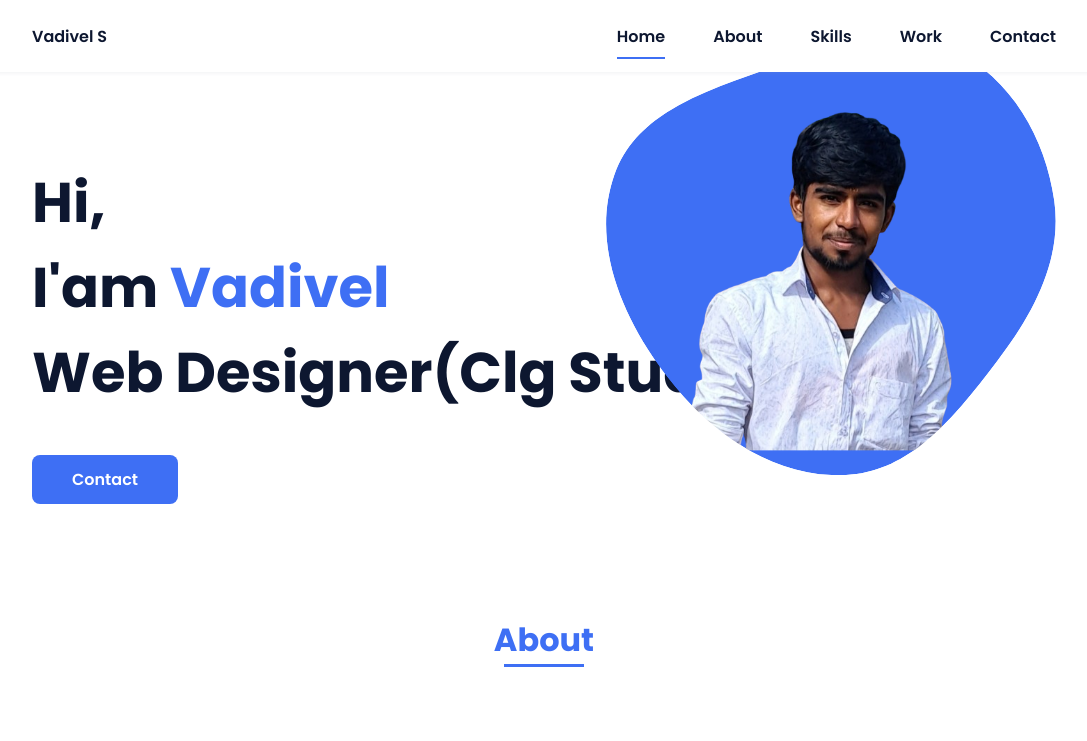
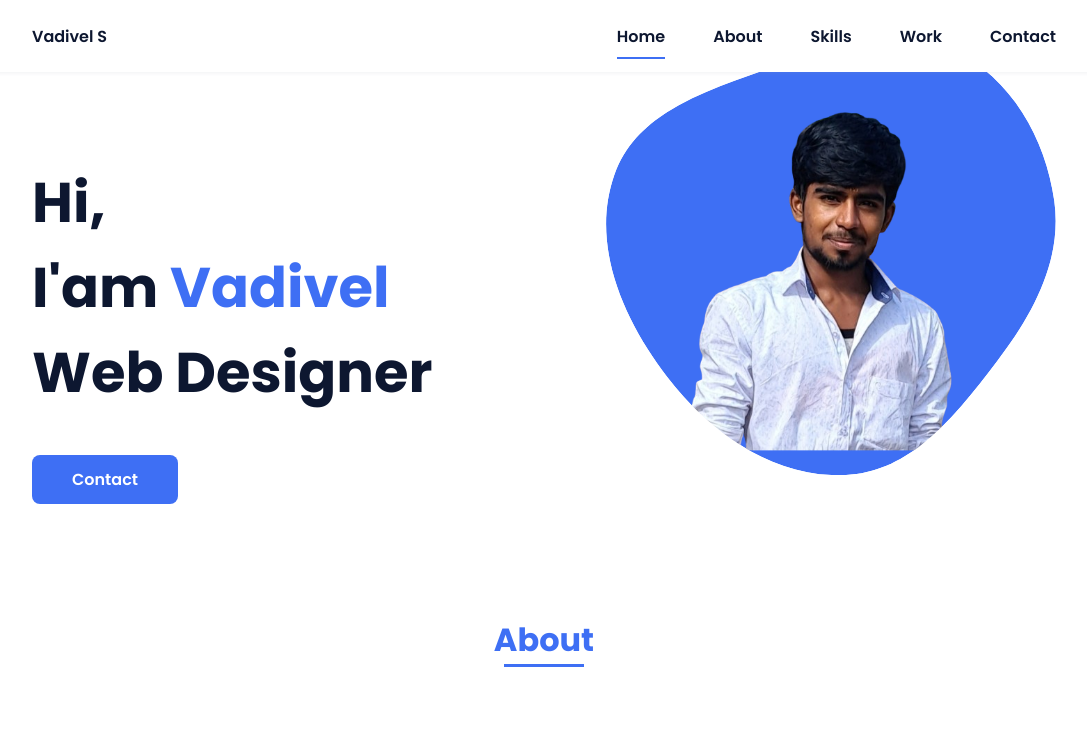
Before and after one commit to VADIVEL007-max/-Website-007, a plain HTML site: page Portfolio/index.html in a window 1280 px wide. Shown: the top 741 px of the page, without its empty margins (96-1183 px from the left). Drawn offline with nearby package versions, Linux system fonts and the light colour scheme.

Commit message:
Update index.html

```diff
--- a/Portfolio/index.html
+++ b/Portfolio/index.html
@@ -39,7 +39,7 @@
             <!--===== HOME =====-->
             <section class="home bd-grid" id="home">
                 <div class="home__data">
-                    <h1 class="home__title">Hi,<br>I'am <span class="home__title-color">Vadivel</span><br> Web Designer(Clg Student)</h1>
+                    <h1 class="home__title">Hi,<br>I'am <span class="home__title-color">Vadivel</span><br> Web Designer</h1>
 
                     <a href="#" class="button">Contact</a>
                 </div>
```
